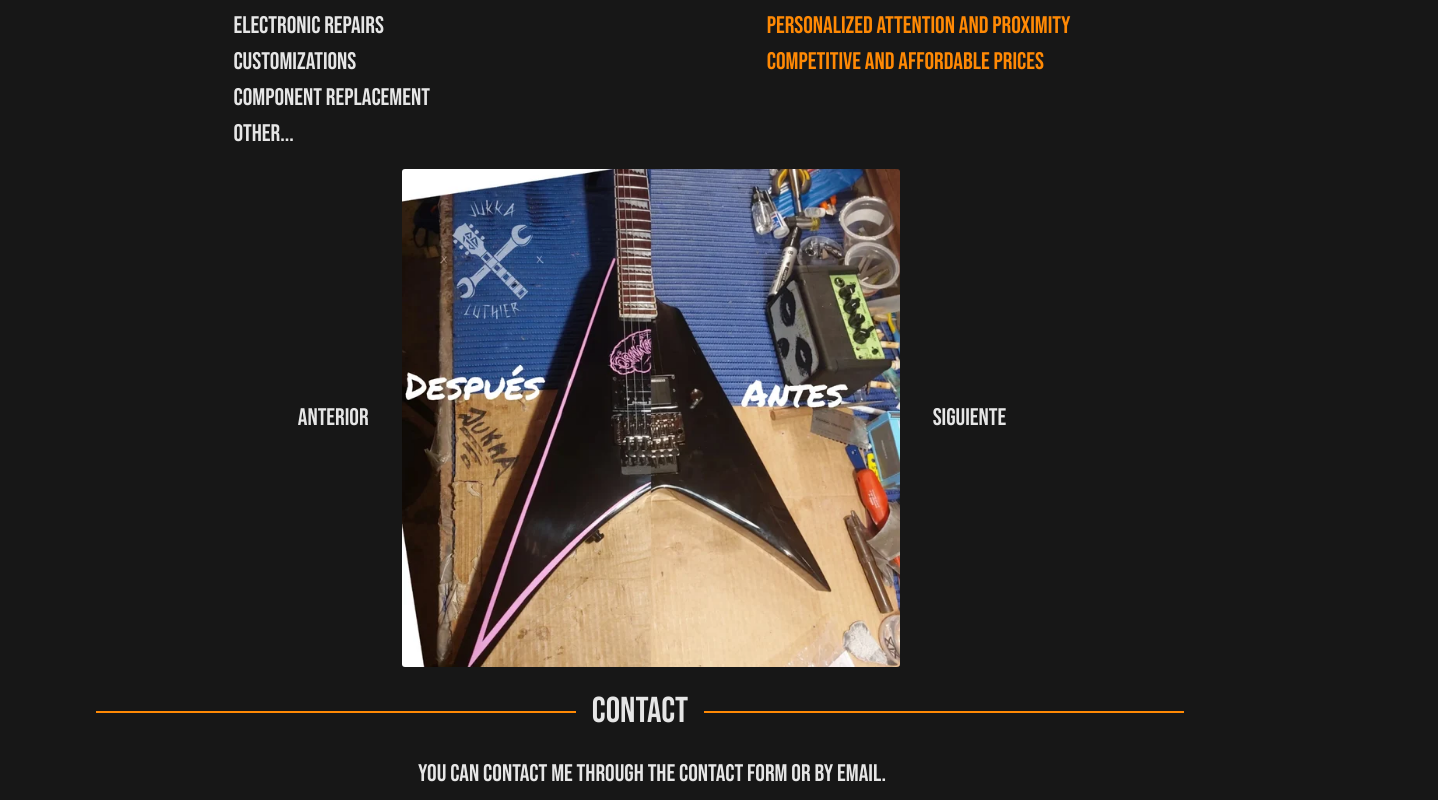
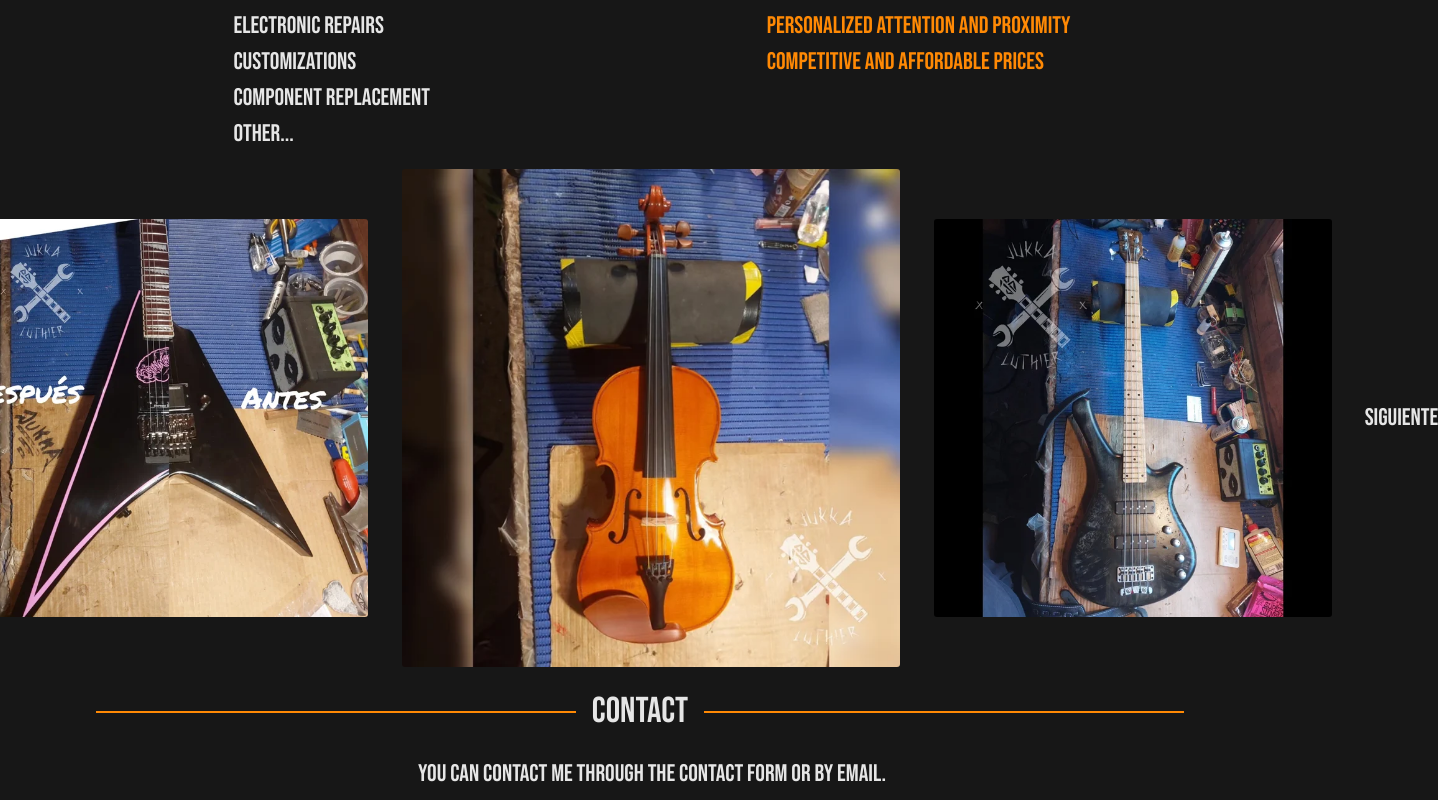
Before and after one commit to AlejandroJarque/LUTHIER-WEB_Project, a Next.js app: page /en in a window 1280 px wide. Shown: the part 1485-2285 px from the top of the page, 1438 px wide, since content can reach past the window. Built offline with nearby package versions, Linux system fonts and the light colour scheme.

Commit message:
feat: final look idea for services-luthier

```diff
--- a/src/components/Carousel.tsx
+++ b/src/components/Carousel.tsx
@@ -4,20 +4,42 @@ import Image from 'next/image'
 
 function Carousel() {
   const [currentIndex, setCurrentIndex] = useState(0);
-    const images = [
+  const [isOpen, setIsOpen] = useState(false);
+  const [selectedImage, setSelectedImage] = useState('');
+  const images = [
   '/img/mywork/00002.webp',
   '/img/mywork/00003.webp',
   '/img/mywork/00004.webp',
   '/img/mywork/00005.webp',
   '/img/mywork/00007.webp',
 ]
+  const prevIndex = currentIndex === 0 ? images.length - 1 : currentIndex - 1
+  const nextIndex = currentIndex === images.length - 1 ? 0 : currentIndex + 1
 
   return (
-    <div className="flex items-center justify-center gap-8">
-      <button className="hover:text-orange-400" onClick={() => setCurrentIndex(currentIndex === 0 ? images.length - 1 : currentIndex - 1)}>Anterior</button>
-      <Image className="border-transparent border rounded" src={images[currentIndex]} alt={`Imagen ${currentIndex + 1}`} width={500} height={300} />
-      <button className="hover:text-orange-400" onClick={() => setCurrentIndex(currentIndex === images.length - 1 ? 0 : currentIndex + 1)}>Siguiente</button>
-    </div>
+    <>
+      <div className="flex items-center justify-center gap-8">
+        <button className="hover:text-orange-400" onClick={() => setCurrentIndex(currentIndex === 0 ? images.length - 1 : currentIndex - 1)}>Anterior</button>
+        <Image className="border-transparent border rounded" src={images[currentIndex]} alt={`Imagen ${currentIndex + 1}`} width={400} height={200} onClick={() => {
+          setSelectedImage(images[currentIndex]);
+          setIsOpen(true);
+        }} />
+        <Image className="border-transparent border rounded" src={images[prevIndex]} alt={`Imagen ${prevIndex + 1}`} width={500} height={300} onClick={() => {
+          setSelectedImage(images[prevIndex]);
+          setIsOpen(true);
+        }} />
+        <Image className="border-transparent border rounded" src={images[nextIndex]} alt={`Imagen ${nextIndex + 1}`} width={400} height={200} onClick={() => {
+          setSelectedImage(images[nextIndex]);
+          setIsOpen(true);
+        }} />
+        <button className="hover:text-orange-400" onClick={() => setCurrentIndex(currentIndex === images.length - 1 ? 0 : currentIndex + 1)}>Siguiente</button>
+      </div>
+      {isOpen && (
+        <div className="fixed inset-0 bg-black/80 flex justify-center items-center z-50" onClick={() => setIsOpen(false)}>
+          <Image src={selectedImage} alt="Imagen ampliada" width={700} height={400} onClick={() => setIsOpen(false)} />
+        </div>
+      )}
+    </>
   )
 }
 
```
